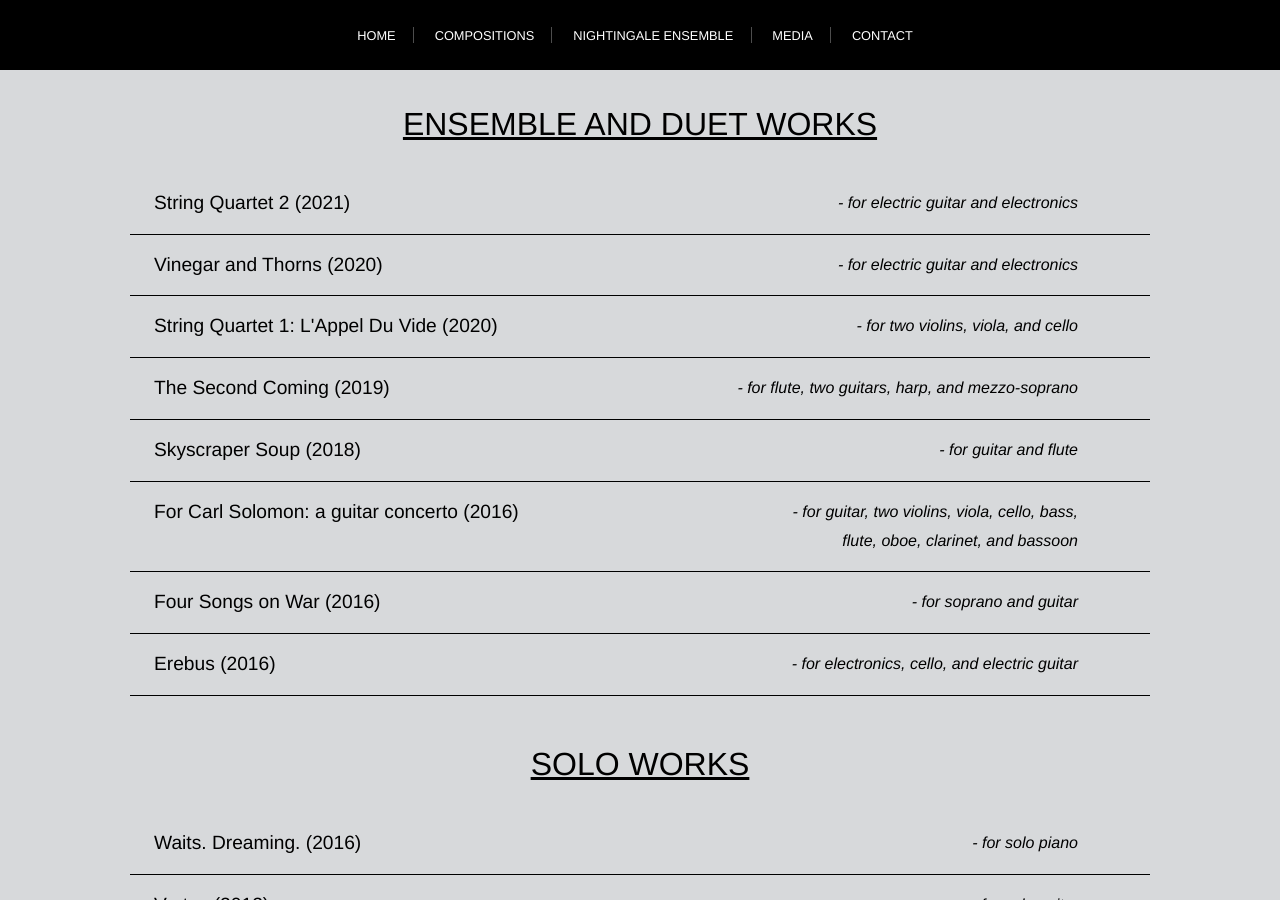
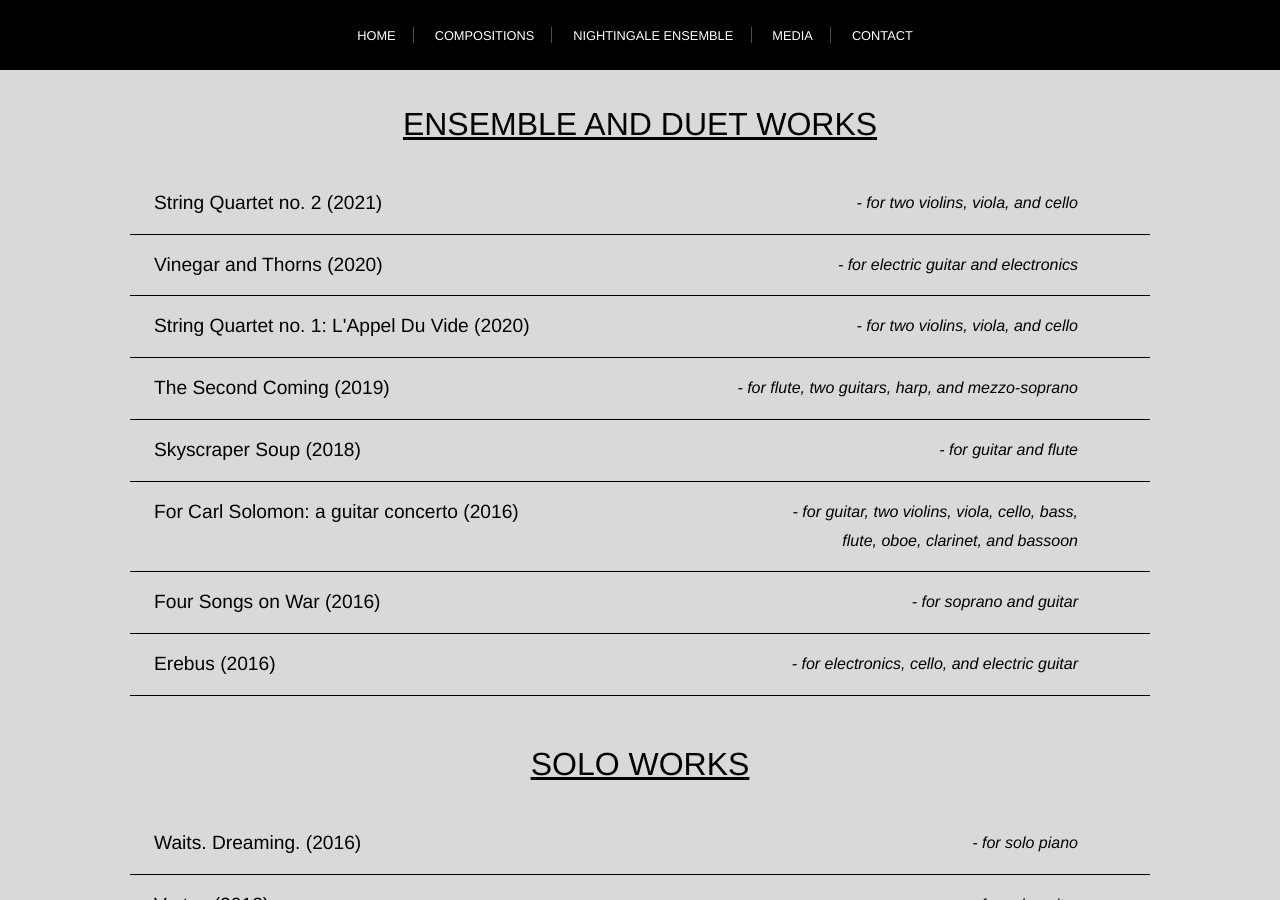
Before and after one commit to GuitHuib/zoeawallace, a Jekyll site: the page built from compositions/index.html, in a window 1280 px wide and 900 px high. Built offline with Jekyll 4.4.1, drawn with Linux system fonts in a browser that asks for light colours.

Commit message:
update comps with includes

```diff
--- /dev/null
+++ b/_includes/composition.html
@@ -0,0 +1,8 @@
+<div class="comp">
+  <div class="comp-title">
+    {{ include.name }}
+  </div>
+    <div class="emphasis comp-info">
+      {{ include.instrumentation }}
+    </div>
+</div>
--- a/compositions/index.html
+++ b/compositions/index.html
@@ -13,84 +13,31 @@
 
     <div class="comp-list">
 
-      <div class="comp">
-        <div class="comp-title">
-          String Quartet 2 (2021)
-        </div>
-          <div class="emphasis comp-info">
-            - for electric guitar and electronics
-          </div>
-      </div>
+      {% include composition.html name="String Quartet no. 2 (2021)"
+                 instrumentation="- for two violins, viola, and cello" %}
 
-      <div class="comp">
-        <div class="comp-title">
-          Vinegar and Thorns (2020)
-        </div>
-          <div class="emphasis comp-info">
-            - for electric guitar and electronics
-          </div>
-      </div>
+      {% include composition.html name="Vinegar and Thorns (2020)"
+                 instrumentation="- for electric guitar and electronics" %}
 
-      <div class="comp">
-        <div class="comp-title">
-          String Quartet 1: L'Appel Du Vide (2020)
-        </div>
+      {% include composition.html name="String Quartet no. 1: L'Appel Du Vide (2020)"
+                 instrumentation="- for two violins, viola, and cello" %}
 
-          <div class="emphasis comp-info">
-            - for two violins, viola, and cello
-          </div>
-      </div>
+      {% include composition.html name="The Second Coming (2019)"
+                 instrumentation="- for flute, two guitars, harp, and mezzo-soprano" %}
 
-      <div class="comp">
-        <div class="comp-title">
-          The Second Coming (2019)
-        </div>
+      {% include composition.html name="Skyscraper Soup (2018)"
+                 instrumentation="- for guitar and flute" %}
 
-          <div class="emphasis comp-info">
-            - for flute, two guitars, harp, and mezzo-soprano
-          </div>
-      </div>
+      {% include composition.html name="For Carl Solomon: a guitar concerto (2016)"
+                 instrumentation="- for guitar, two violins, viola, cello, bass, <br>
+                 &nbsp flute, oboe, clarinet, and bassoon" %}
 
-      <div class="comp">
-        <div class="comp-title">
-          Skyscraper Soup (2018)
-        </div>
+      {% include composition.html name="Four Songs on War (2016)"
+                 instrumentation="- for soprano and guitar" %}
 
-          <div class="emphasis comp-info">
-            - for guitar and flute
-          </div>
-      </div>
+      {% include composition.html name="Erebus (2016)"
+                 instrumentation="- for electronics, cello, and electric guitar" %}
 
-      <div class="comp">
-        <div class="comp-title">
-          For Carl Solomon: a guitar concerto (2016)
-        </div>
-
-          <div class="emphasis comp-info">
-            - for guitar, two violins, viola, cello, bass, <br>
-            &nbsp flute, oboe, clarinet, and bassoon
-          </div>
-      </div>
-
-      <div class="comp">
-        <div class="comp-title">
-          Four Songs on War (2016)
-        </div>
-
-          <div class="emphasis comp-info">
-            - for soprano and guitar
-          </div>
-      </div>
-
-      <div class="comp">
-        <div class="comp-title">
-          Erebus (2016)
-        </div>
-
-          <div class="emphasis comp-info">
-            - for electronics, cello, and electric guitar
-          </div>
-      </div>
     </div>
   </div>
 
@@ -100,35 +47,14 @@
     </div>
 
     <div class="comp-list">
+      {% include composition.html name="Waits. Dreaming. (2016)"
+                 instrumentation="- for solo piano" %}
 
-      <div class="comp">
-        <div class="comp-title">
-          Waits. Dreaming. (2016)
-        </div>
+      {% include composition.html name="Vertex (2012)"
+                 instrumentation="- for solo guitar" %}
 
-          <div class="emphasis comp-info">
-            - for solo piano
-          </div>
-      </div>
-
-      <div class="comp">
-        <div class="comp-title">
-          Vertex (2012)
-        </div>
-          <div class="emphasis comp-info">
-            - for solo guitar
-          </div>
-      </div>
-
-      <div class="comp">
-        <div class="comp-title">
-          Greek Tales (2012)
-        </div>
-          <div class="emphasis comp-info">
-            - for solo guitar
-          </div>
-      </div>
+      {% include composition.html name="Greek Tales (2012)"
+                 instrumentation="- for solo guitar" %}
     </div>
   </div>
-
 </div>
```
